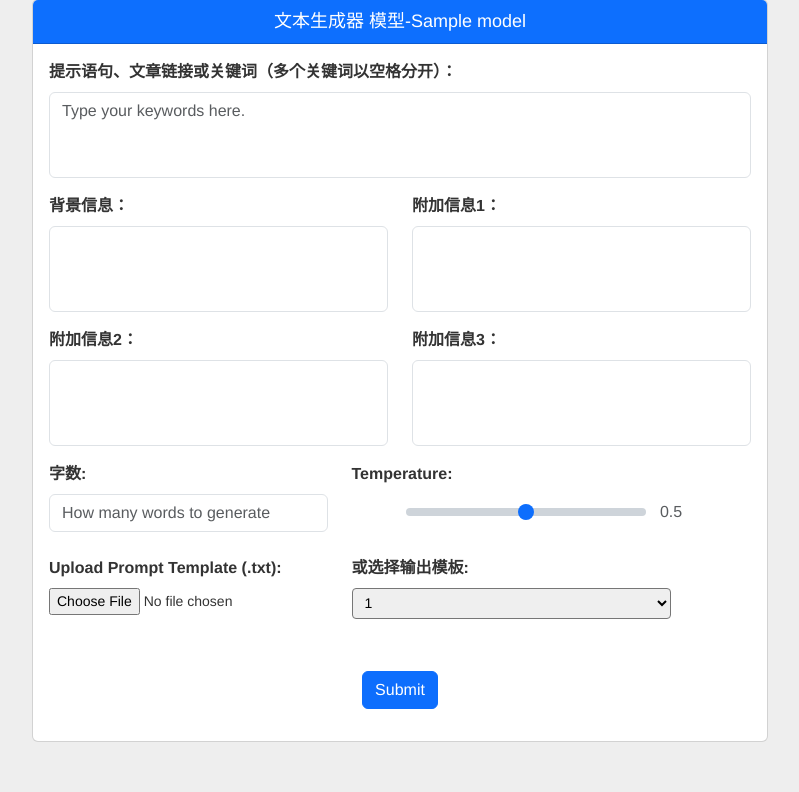
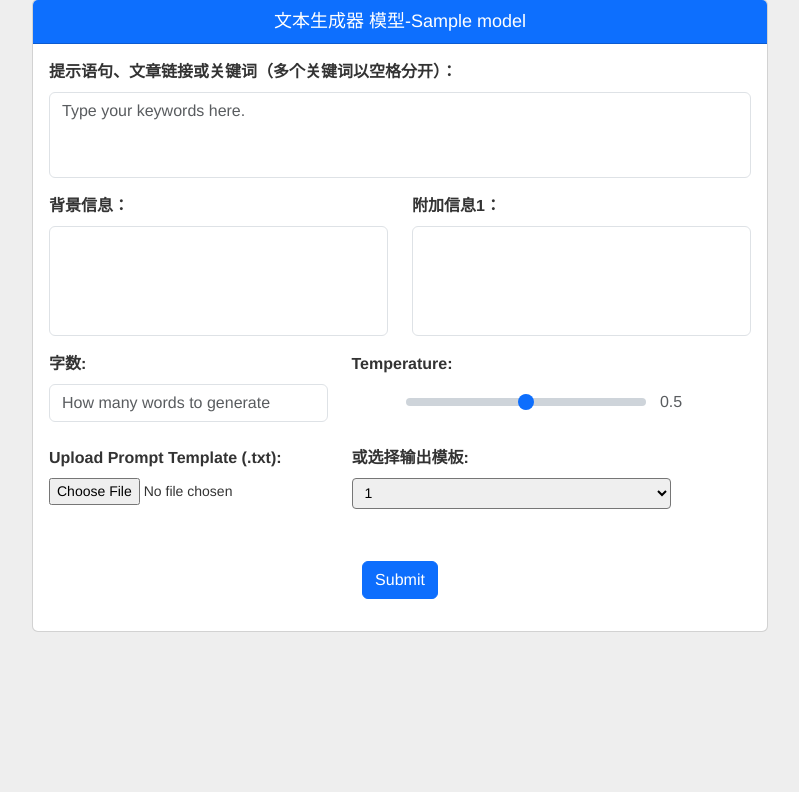
Before and after one commit to kangjian99/gptweb3, a Flask app: template templates/chat.html in a window 1280 px wide. Shown: the part 135-927 px from the top of the page, without its empty margins (240-1039 px from the left). After the commit the page ends 767 px from the top, so only its background shows below. Run offline with Flask 3, Linux system fonts and the light colour scheme; the template is opened without the code that fills it: most values are stand-ins (such as "Sample title", 1, 10 or a date in 2020); some libraries are stand-ins or nearby versions.

Commit message:
Add files via upload

```diff
--- a/templates/chat.html
+++ b/templates/chat.html
@@ -42,31 +42,18 @@ User: {{ user_id}}<br>
                             <label for="question">提示语句、文章链接或关键词（多个关键词以空格分开）：</label>
                             <textarea id="question" name="question" placeholder="Type your keywords here." rows="3" class="form-control"></textarea>
                         </div>
+
     <div class="row">
         <div class="col-md-6">
             <div class="form-group">
                 <label for="context">背景信息：</label>
-                <textarea id="context" name="context" placeholder="" rows="3" class="form-control"></textarea>
+                <textarea id="context" name="context" placeholder="" rows="4" class="form-control"></textarea>
             </div>
         </div>
         <div class="col-md-6">
             <div class="form-group">
                 <label for="add-info1">附加信息1：</label>
-                <textarea id="add-info1" name="add-info1" placeholder="" rows="3" class="form-control"></textarea>
-            </div>
-        </div>
-    </div>
-    <div class="row">
-        <div class="col-md-6">
-            <div class="form-group">
-                <label for="add-info2">附加信息2：</label>
-                <textarea id="add-info2" name="add-info2" placeholder="" rows="3" class="form-control"></textarea>
-            </div>
-        </div>
-        <div class="col-md-6">
-            <div class="form-group">
-                <label for="add-info3">附加信息3：</label>
-                <textarea id="add-info3" name="add-info3" placeholder="" rows="3" class="form-control"></textarea>
+                <textarea id="add-info1" name="add-info1" placeholder="" rows="4" class="form-control"></textarea>
             </div>
         </div>
     </div>
@@ -155,8 +142,8 @@ function resetPage() {
     document.getElementById("question").value = "";
     document.getElementById("context").value = "";
     document.getElementById("add-info1").value = "";
-    document.getElementById("add-info2").value = "";
-    document.getElementById("add-info3").value = "";
+    // document.getElementById("add-info2").value = "";
+    // document.getElementById("add-info3").value = "";
     // 清空 words 文本区域
     document.getElementById("words").value = "";
 }
@@ -207,14 +194,14 @@ document.getElementById("question-form").addEventListener("submit", function(eve
     var question = document.getElementById("question").value;
     var context = document.getElementById("context").value;
     var add_info1 = document.getElementById("add-info1").value;
-    var add_info2 = document.getElementById("add-info2").value;
-    var add_info3 = document.getElementById("add-info3").value;
+    // var add_info2 = document.getElementById("add-info2").value;
+    // var add_info3 = document.getElementById("add-info3").value;
     var temperature = document.getElementById("tem").value;
     var words = document.getElementById("words").value;
     var dropdown = document.getElementById("dropdown").value;
     var template_file = document.getElementById("template_file").files[0];
 
-    var mergedContext = context + "\n" + add_info1 + "\n" + add_info2 + "\n" + add_info3;
+    var mergedContext = context + "\n" + add_info1// + "\n" + add_info2 + "\n" + add_info3;
 
     var formData = new FormData();
     formData.append("question", question);
@@ -263,19 +250,24 @@ document.getElementById("question-form").addEventListener("submit", function(eve
 
 	var xhr = new XMLHttpRequest();
 	xhr.open("POST", "/stream", true);
-    xhr.onreadystatechange = function() {
-        if (question == "") {
+	xhr.onload = function() {
+		if (xhr.status === 200) {
+			var responseUrl = xhr.responseText;
+			createEventSource(responseUrl, question, temperature);
+		} else {
+			console.error("请求失败，状态码：", xhr.status);
+		}
+	};
+	xhr.onerror = function() {
+		console.error("请求错误：", xhr.statusText);
+	};
+	if (question === "") {
 		enable_submit();
 		empty_process();
 	} else {
 		document.getElementById("loading").style.display = "block";
+		xhr.send(formData);
 	}
-        if (xhr.readyState == 4 && xhr.status == 200) {
-            var responseUrl = xhr.responseText;
-            createEventSource(responseUrl, question, temperature);
-        }
-    };
-    xhr.send(formData);
 });
 
 // Clear操作
```
Lines whose indentation alone changed are shown as unchanged.
